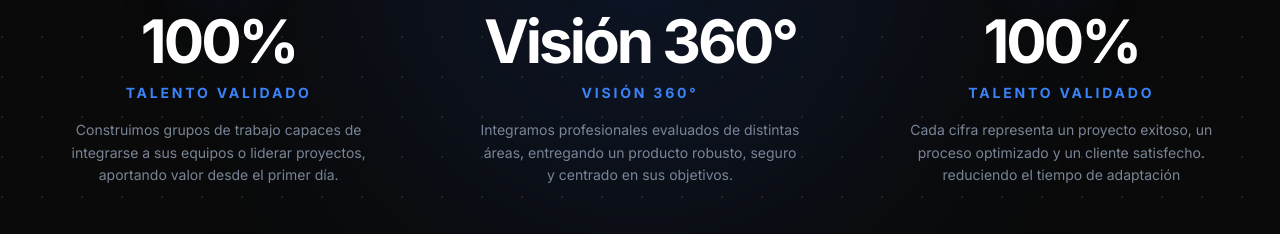
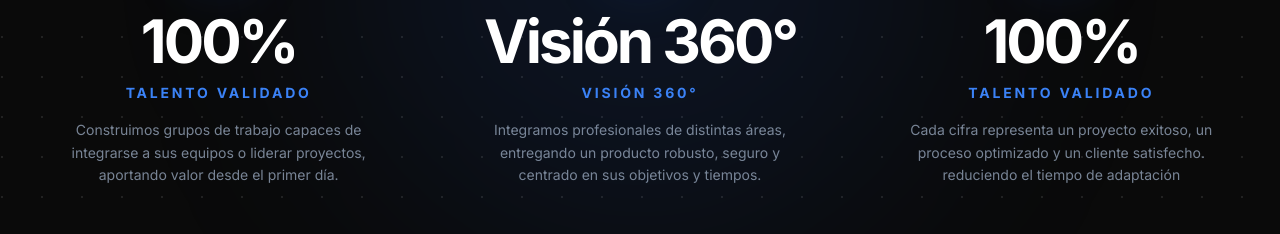
Before and after one commit to asinomas/paginaultima, a React (Vite) app in the folder Pagina_ultima/: page / in a window 1280 px wide. Shown: the part 2261-2495 px from the top of the page. Built offline with nearby package versions, Linux system fonts and the light colour scheme.

Commit message:
Update Stats.tsx

```diff
--- a/Pagina_ultima/src/components/Stats.tsx
+++ b/Pagina_ultima/src/components/Stats.tsx
@@ -13,7 +13,7 @@ const Stats: React.FC = () => {
       icon: 'visibility',
       value: 'Visión 360°',
       label: 'Visión 360°',
-      text: 'Integramos profesionales evaluados de distintas áreas, entregando un producto robusto, seguro y centrado en sus objetivos.'
+      text: 'Integramos profesionales de distintas áreas, entregando un producto robusto, seguro y centrado en sus objetivos y tiempos.'
     },
     {
       icon: 'verified',
```
